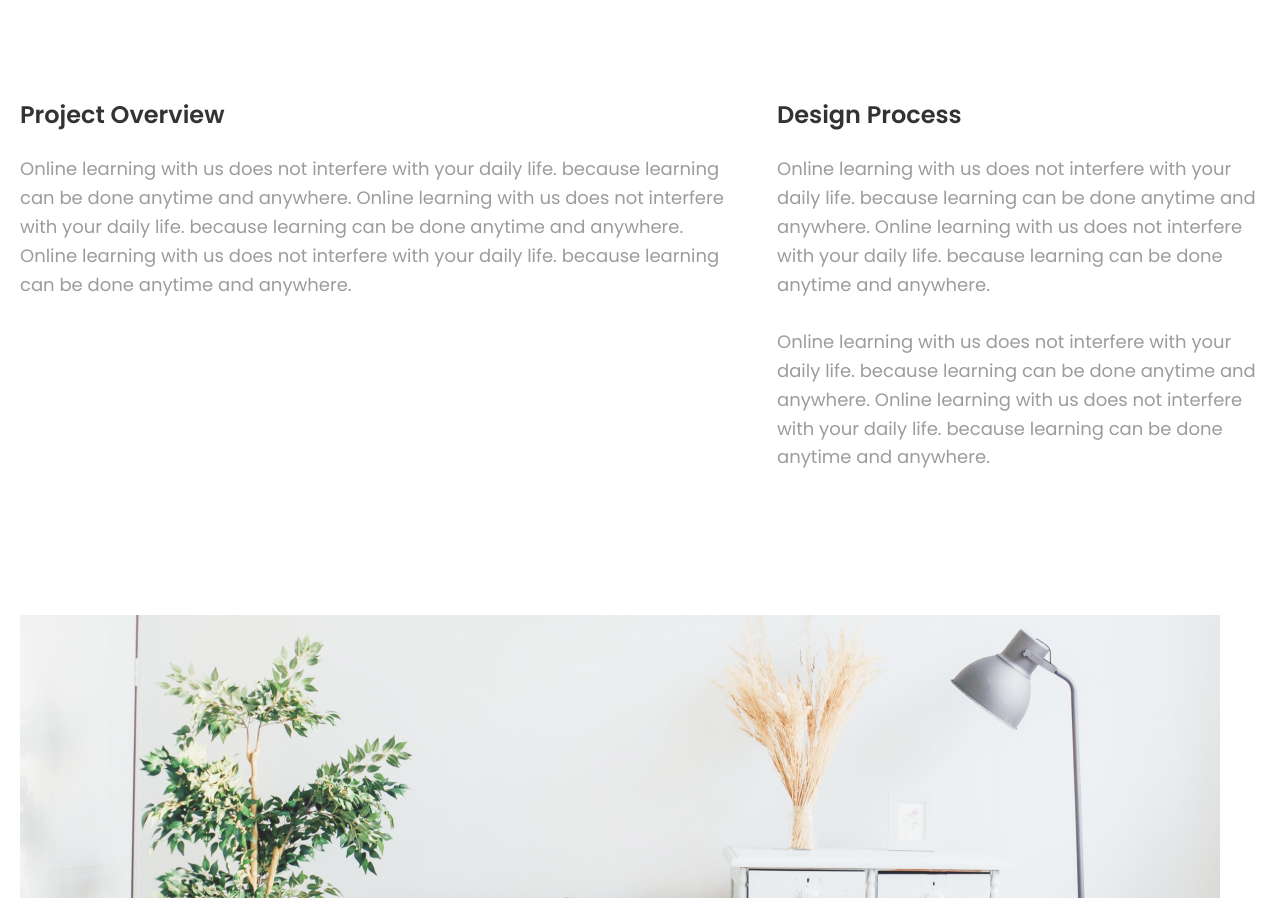
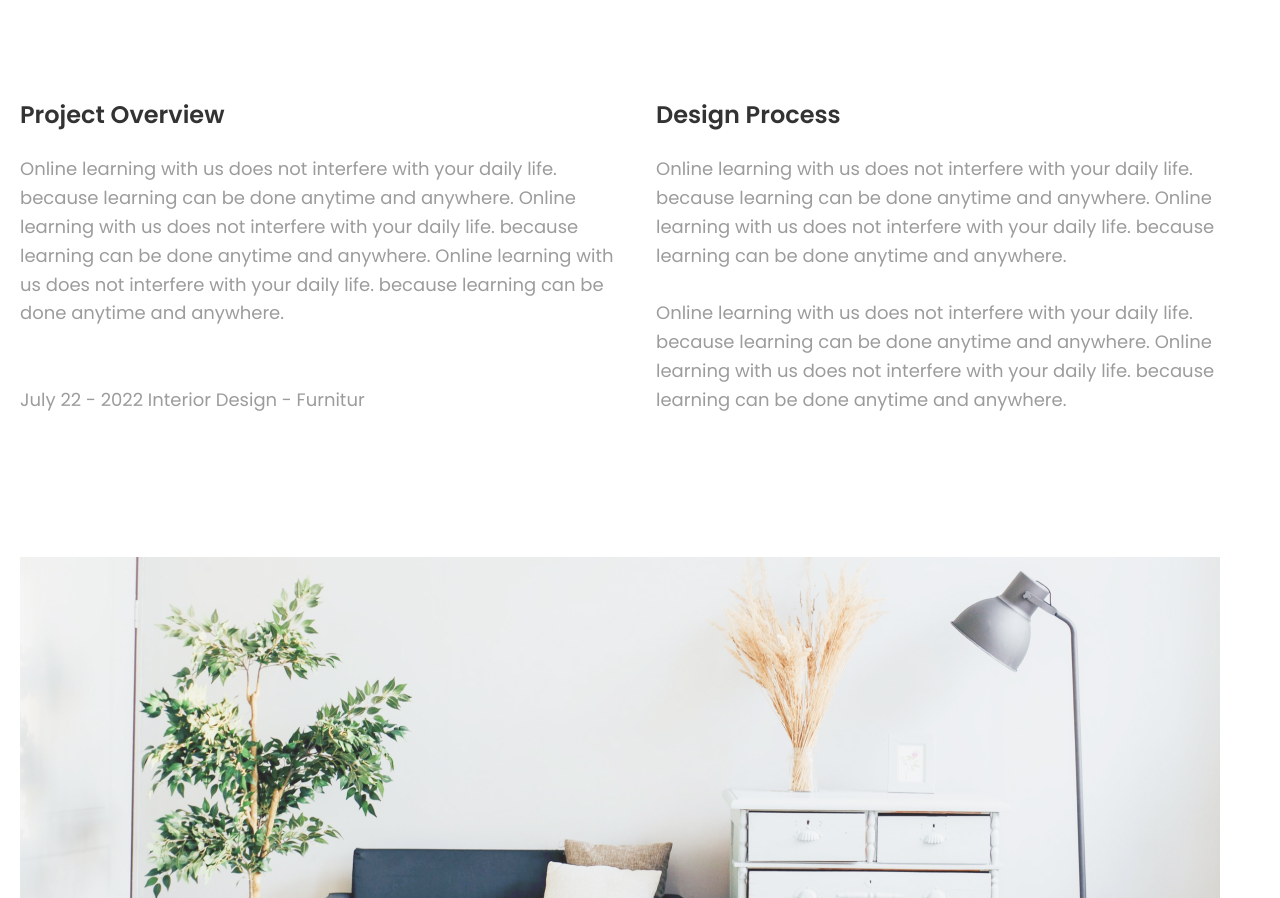
Before and after one commit to founder21/lessons, a plain HTML site: page lesson_15/minimalist.html in a window 1280 px wide. Shown: the part 803-1701 px from the top of the page. Drawn offline with Linux system fonts and the light colour scheme.

Commit message:
Add files via upload

```diff
--- a/lesson_15/css/style.css
+++ b/lesson_15/css/style.css
@@ -93,6 +93,20 @@ body {
 	max-width: 518px;
 	margin: 0 auto;
 }
+.block-text__left-block {
+	overflow: clip;
+	min-height: 100%;
+	display: flex;
+	flex: 0 1 50%;
+	flex-direction: column;
+}
+.block-text__right-block {
+	flex: 0 1 50%;
+}
+.block-text__left-block > .left-block__text {
+	flex-grow: 1;
+}
+
 .big-img {
 	margin-bottom: 100px;
 }
--- a/lesson_15/minimalist.html
+++ b/lesson_15/minimalist.html
@@ -24,9 +24,13 @@
          </div>
          <div class="block-text">
             <div class="block-text__container">
-               <div class="block-text__left-block">
-                  <h2 class="title-text-minimalist">Project Overview</h2>
-                  <p>Online learning with us does not interfere with your daily life. because learning can be done anytime and anywhere. Online learning with us does not interfere with your daily life. because learning can be done anytime and anywhere. Online learning with us does not interfere with your daily life. because learning can be done anytime and anywhere.</p>
+               <div class="block-text__left-block left-block">
+                  <div class="title-text-minimalist">Project Overview</div>
+                  <div class="left-block__text">Online learning with us does not interfere with your daily life. because learning can be done anytime and anywhere. Online learning with us does not interfere with your daily life. because learning can be done anytime and anywhere. Online learning with us does not interfere with your daily life. because learning can be done anytime and anywhere.</div>
+                  <div class="left-block__date">
+                     <span>July 22 - 2022</span>
+                     <span>Interior Design - Furnitur</span>
+                  </div>
                </div>
                <div class="block-text__right-block">
                   <h2 class="title-text-minimalist">Design Process</h2>
```
